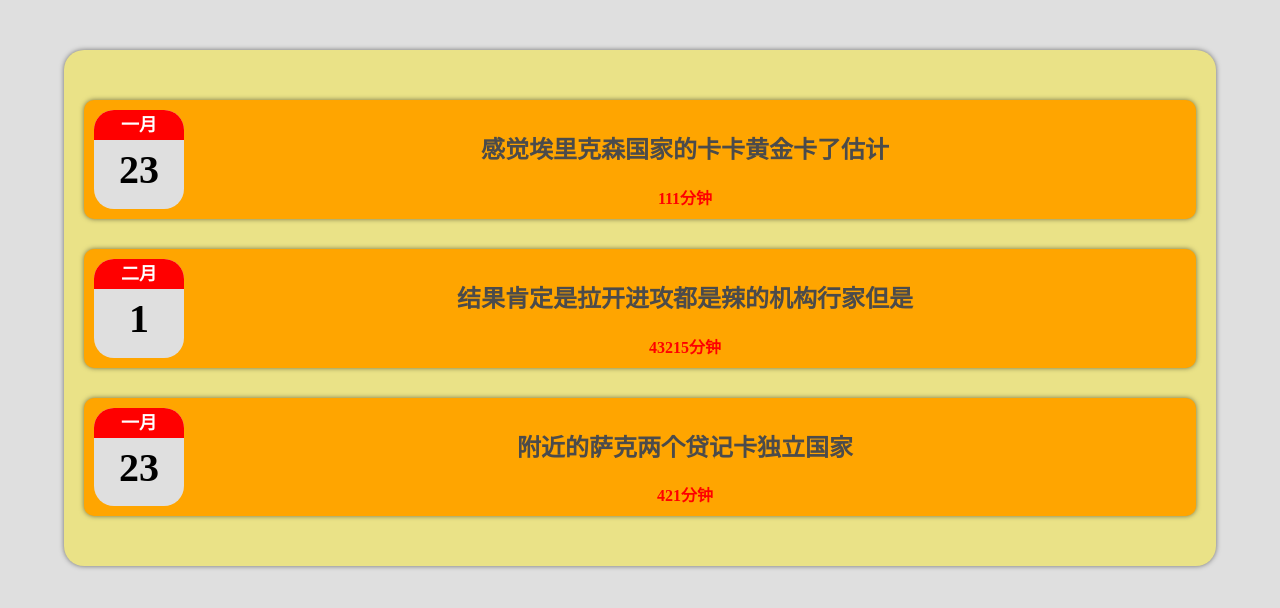
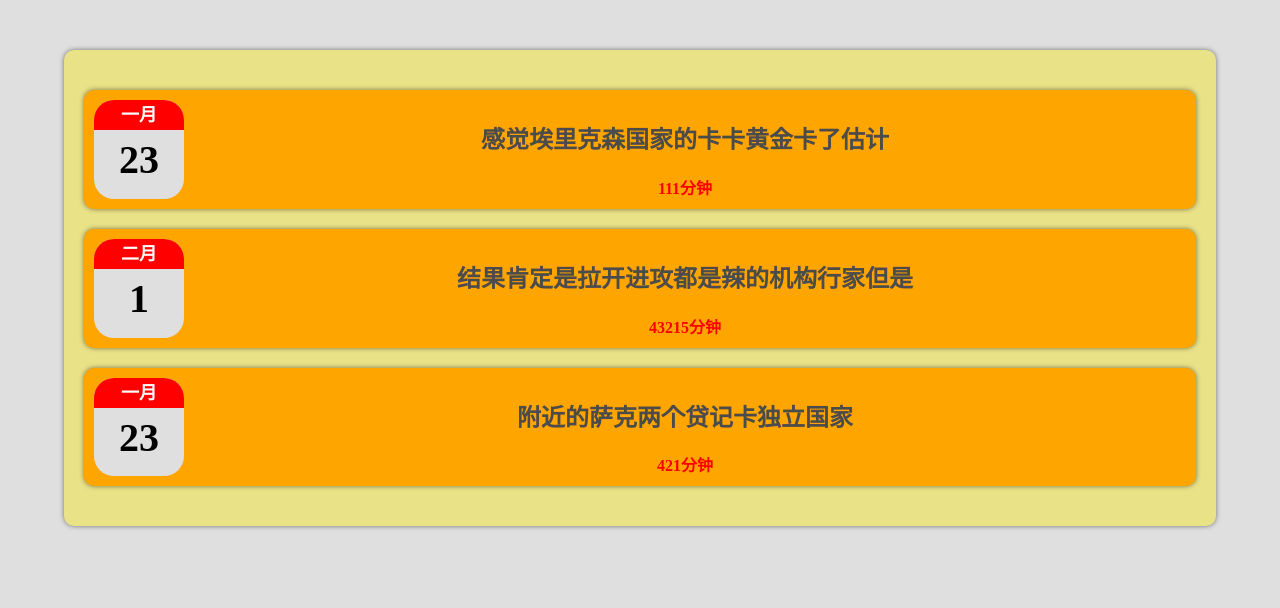
Before and after one commit to xiaoyutongxue11/React-, a React (Create React App) app: page / in a window 1280 px wide. Shown: the top 608 px of the page. Built offline with nearby package versions, Linux system fonts and the light colour scheme.

Commit message:
将圆角和阴影设为容器组件

```diff
--- a/src/App.js
+++ b/src/App.js
@@ -1,5 +1,4 @@
 import Logs from "./Components/Log/Logs";
-
 const App = () => {
   return (
     <div>
--- a/src/Components/Log/LogItem.css
+++ b/src/Components/Log/LogItem.css
@@ -1,10 +1,8 @@
 .item {
   background-color: orange;
   display: flex;
-  margin: 30px auto;
+  margin: 20px auto;
   padding: 10px;
-  border-radius: 10px;
-  box-shadow: 0 0 5px rgba(0, 0, 0, 0.5);
 }
 .content {
   flex: auto;
--- a/src/Components/Log/LogItem.js
+++ b/src/Components/Log/LogItem.js
@@ -1,15 +1,16 @@
 import React from "react";
 import "./LogItem.css";
 import MyDate from "../MyDate/MyDate.js";
+import Card from "../UI/Card";
 const LogItem = (props) => {
     return (
-      <div className="item">
+      <Card className="item">
         <MyDate date={props.data.date}/>
         <div className="content">
           <h2 className="desc">{props.data.desc}</h2>
           <div className="time">{props.data.time}分钟</div>
         </div>
-      </div>
+      </Card>
     );
 };
 
--- a/src/Components/Log/Logs.css
+++ b/src/Components/Log/Logs.css
@@ -3,6 +3,4 @@
   margin: 50px auto;
   padding: 20px;
   background-color: #eae287;
-  border-radius: 20px;
-  box-shadow: 0 0 5px rgba(0, 0, 0, 0.5);
 }
--- a/src/Components/Log/Logs.js
+++ b/src/Components/Log/Logs.js
@@ -2,13 +2,14 @@
 import LogItem from "./LogItem";
 import './Logs.css';
 import data from "../../data";
+import Card from "../UI/Card";
 const Logs = () => {
   return (
-    <div className="logs">
+    <Card className="logs">
       {data.map((item) => (
-        <LogItem data={item}/>
+        <LogItem data={item} key={item.id}/>
       ))}
-    </div>
+    </Card>
   );
 };
 export default Logs;
--- /dev/null
+++ b/src/Components/UI/Card.css
@@ -0,0 +1,4 @@
+.card {
+  border-radius: 10px;
+  box-shadow: 0 0 5px rgba(0, 0, 0, 0.5);
+}
--- /dev/null
+++ b/src/Components/UI/Card.js
@@ -0,0 +1,7 @@
+import React from "react";
+import "./Card.css";
+const Card = (props) => {
+  return <div className={`card ${props.className}`}>{props.children}</div>;
+};
+
+export default Card;
--- a/src/index.css
+++ b/src/index.css
@@ -1,5 +1,6 @@
 /* 设置基本样式 */
 * {
+  overflow: hidden;
   box-sizing: border-box;
   /* 设置了之后想要多大的盒子，直接指定就行 */
 }
```
